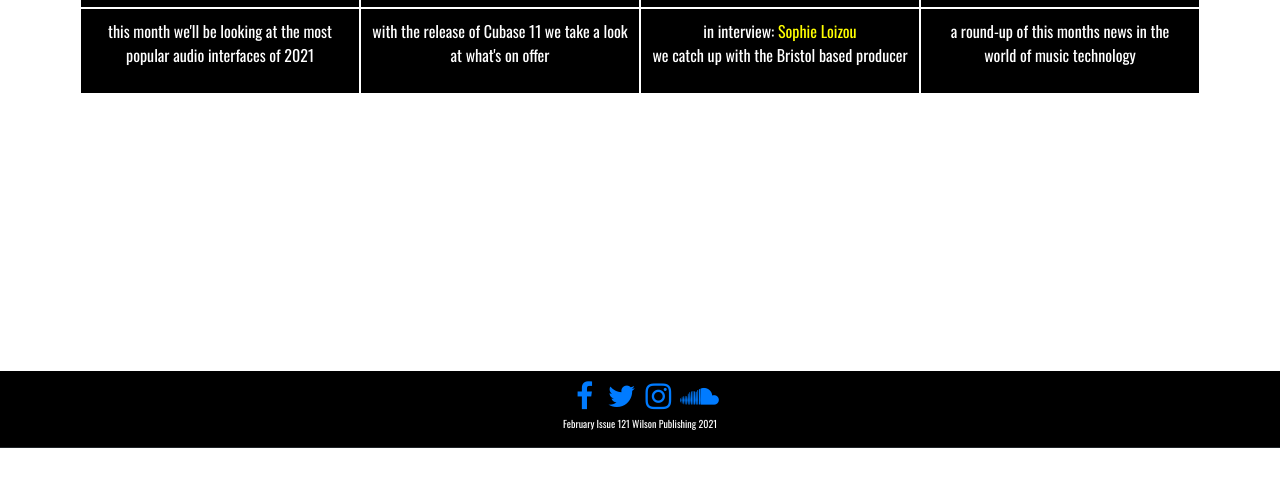
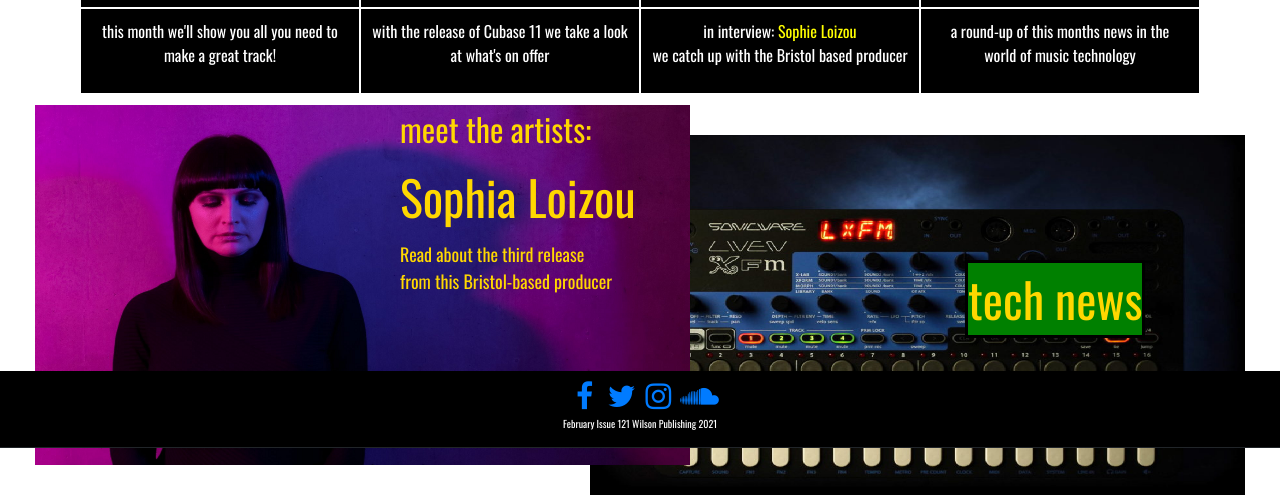
Before and after one commit to JamieWilson2000/B-W-Milestone-Project-1-, a plain HTML site: page index.html in a window 1280 px wide. Shown: the part 352-850 px from the top of the page. Before the commit the page ends 800 px from the top, so only its background shows below. Drawn offline with nearby package versions, Linux system fonts and the light colour scheme; a script that the page names is missing.

Commit message:
Finished adding the elements to the landing page, all ok

```diff
--- a/css/style.css
+++ b/css/style.css
@@ -73,7 +73,7 @@ nav h1 {
 /**************SECTION 2 NEWS***************/
 
 
-/*MAIN LANDING STYLING*/
+/*FEATURING THIS MONTH STYLING*/
 table {
   margin-left: auto;
   margin-right: auto;
@@ -99,7 +99,70 @@ yellow {
     color: yellow;
 }
 
-/*END OF MAIN LANDING STYLING*/
+/*END OF FEATURING THIS MONTH STYLING*/
+
+/*THIS IS THE SECOND SECTION STYLING*/
+
+.leftarticle {
+  margin-top: 40px;
+  z-index: 1;
+  background: url(/images/img4.png);
+  background-position: center;
+  background-repeat: no-repeat;
+  background-size: cover;
+  left: 50px;
+  bottom: 30px;
+  min-height: 360px;
+
+}
+
+.labelstyle {
+  margin-left: 350px;
+  font-size: xx-large;
+  color: gold;
+}
+
+.labelstyle2 {
+  margin-left: 350px;
+  font-size: xxx-large;
+  color: gold;
+}
+
+.labelstyle3 {
+  margin-left: 350px;
+  font-size: large;
+  color: gold;
+}
+
+.rightarticle {
+    margin-top: 40px;
+  background: url(/images/img5.png);
+  background-position: center;
+  background-repeat: no-repeat;
+  background-size: cover;
+  right: 50px;
+  min-height: 360px;
+}
+
+.labelstyle4 {
+  border: 3px solid black;
+  background: green;
+  margin-top: 125px;
+  margin-left: 360px;
+  font-size: xxx-large;
+  color: gold;
+}
+
+.labelstyle5 {
+  border: 3px solid black;
+  background: green;
+  margin-top: 40px;
+  margin-left: 300px;
+  font-size: large;
+  text-align: center;
+  color: gold;
+}
+/*END OF SECOND SECTION STYLING*/
 
 
 /**********************/
@@ -113,7 +176,7 @@ yellow {
 }
 
 .thismonthbanner {
-
+  margin-top: 10px;
   border: 3px solid;
   background: url(/images/usbaudiointerfaces-2x1-.jpg);
   background-position: center;
@@ -123,6 +186,7 @@ yellow {
 }
 
 .heading {
+    margin-top: 10px;
     border-top: 3px solid black;
     border-right: 3px solid black;
     border-bottom: 3px solid black;
@@ -161,6 +225,7 @@ yellow {
 /*THIS IS THE FOOTER AREA STYLING*/
 
 .fixed-footer {
+    z-index: 2;
     width: 100%;
     position: fixed;
     bottom: 0;
--- a/index.html
+++ b/index.html
@@ -53,7 +53,8 @@
 
 <hr>
 
-<!--MAIN LANDING PAGE-->
+<!--FEATURING THIS MONTH-->
+<section>
     <table>
     <!--image row-->
         <tr>
@@ -64,12 +65,13 @@
         </tr>
         <!--text row-->
         <tr>
-      <td><nav><a href=""><p>this month we'll be looking at the most<br> popular audio interfaces of 2021</p></a></nav></td>
+        <td><nav><a href=""><p>this month we'll show you all you need to<br> make a great track!</p></a></nav></td>
         <td><nav><a href=""><p>with the release of Cubase 11 we take a look<br> at what's on offer</p></a></nav></td>
         <td><nav><a href=""><p>in interview: <yellow>Sophie Loizou</yellow><br>we catch up with the Bristol based producer</p></a></nav></td>
         <td><nav><a href=""><p>a round-up of this months news in the<br> world of music technology</p></a></nav></td>
 
         </tr>
+
 
         <!--image row-->
         <!--<tr>
@@ -84,7 +86,32 @@
         <td><nav><a href=""><p>i know what you're thinking,<br>did i make it on this month?</p></a></nav></td>
         </tr>-->
     </table>
-<!--END OF LANDING PAGE-->
+</section>
+<!--END OF FEATURING THIS MONTH-->
+
+
+
+<!--THIS IS THE ARTIST AND TECHNEWS ELEMENT-->
+<!--LEFT ARTICLE CONTENT-->
+<section>
+  <div class="row">
+    <a ref="index.html" class="col-md-6 leftarticle">
+    <label class="labelstyle">meet the artists:</label><br>
+    <label class="labelstyle2">Sophia Loizou</label><br>
+    <label class="labelstyle3">Read about the third release <br>from this Bristol-based producer</label></a>
+
+<!--RIGHT ARTICLE CONTENT-->
+      <div class="col-md-6">
+        <div class="row bg-color-name-title">
+          <a ref="index.html" class="col-md-12 rightarticle">
+              <label class="labelstyle4">tech news</label><br>
+              <p class="labelstyle5">your monthly round-up of all <br>things new and shiny</p>
+          </a>
+        </div>
+      </div>
+  </div>
+</section>
+<!--END OF ARTIST AND TECHNEWS SECTION-->
 
 
 
@@ -92,9 +119,7 @@
 
 
 
-
-
-<!--**********THIS MONTH... SECTION**********
+<!--**********AUDIO INTERFACE SECTION**********-->
 <section class="month-container">
   <div class="row">
     <a ref="index.html" class="col-md-6 thismonthbanner"></a>
@@ -108,7 +133,7 @@
       </div>
   </div>
 </section>
-********** END "THIS MONTH..." SECTION**********-->
+<!--********** END AUDIO INTERFACE SECTION**********-->
 
 
 
```
Lines whose indentation alone changed are shown as unchanged.
